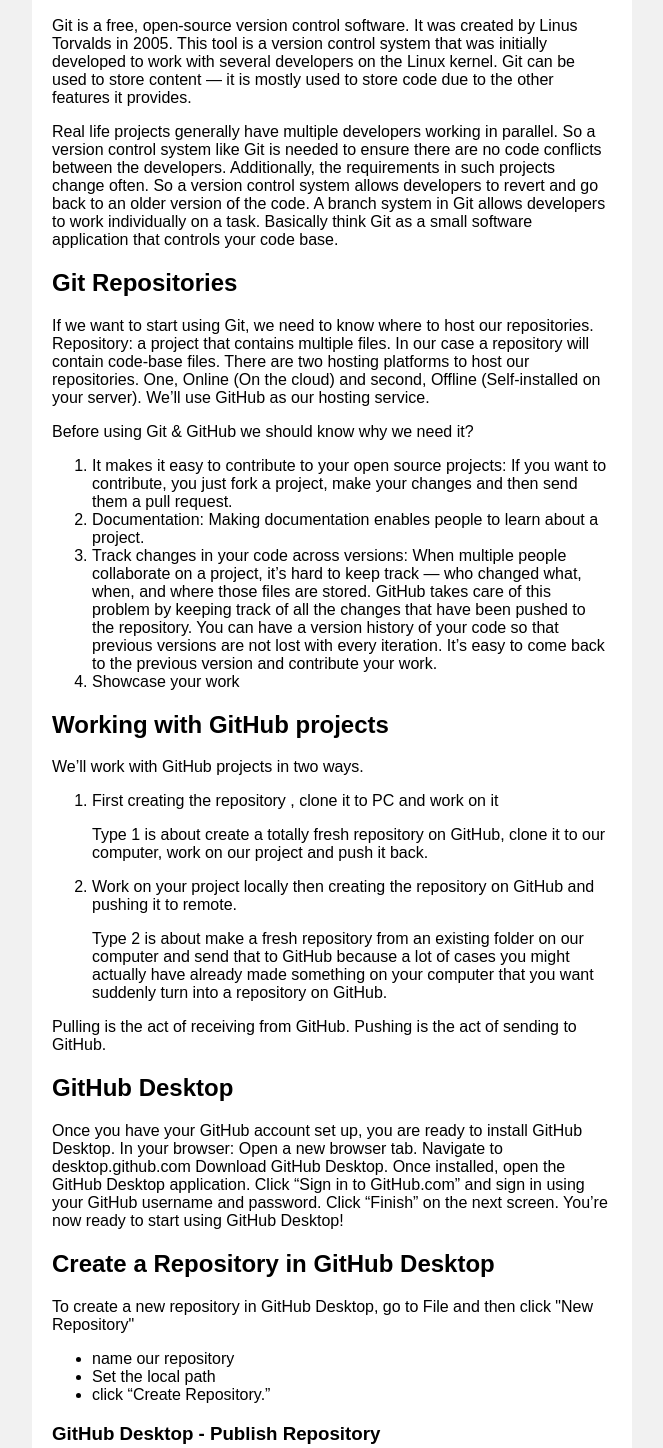
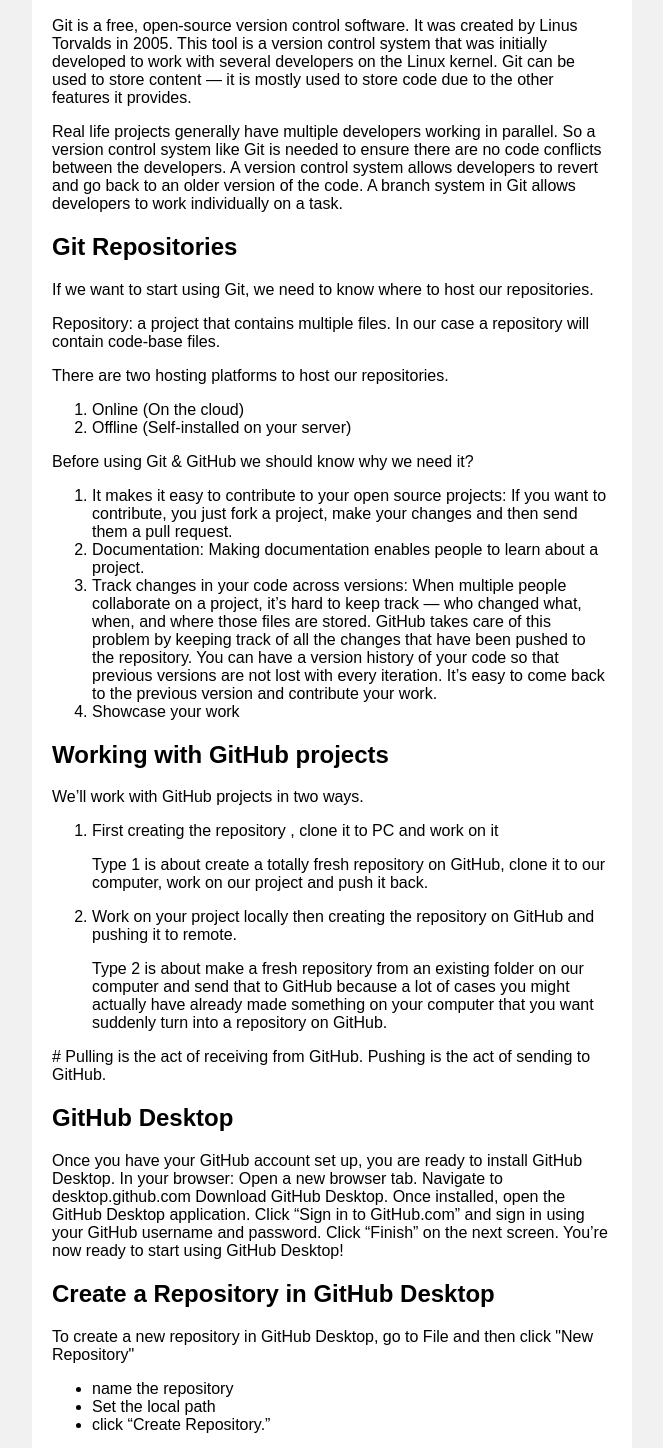
Before and after one commit to aryanandarnav13/Basic-Hooks-in-React, a plain HTML site: page index.html in a window 1280 px wide. Shown: the part 480-1928 px from the top of the page, without its empty margins (308-971 px from the left). Drawn offline with Linux system fonts and the light colour scheme.

Commit message:
refactor: updated blog style

```diff
--- a/index.html
+++ b/index.html
@@ -82,12 +82,19 @@
       <p> Git is a free, open-source version control software. It was created by Linus Torvalds in 2005. This tool is a version control system that was initially developed to work with several developers on the Linux kernel.
         Git can be used to store content — it is mostly used to store code due to the other features it provides.</p>
       <p>Real life projects generally have multiple developers working in parallel. So a version control system like Git is needed to ensure there are no code conflicts between the developers.
-        Additionally, the requirements in such projects change often. So a version control system allows developers to revert and go back to an older version of the code.
-        A branch system in Git allows developers to work individually on a task. Basically think Git as a small software application that controls your code base.</p>
+        A version control system allows developers to revert and go back to an older version of the code.
+        A branch system in Git allows developers to work individually on a task.</p>
 
       <h2> Git Repositories</h2>
 
-      <p>If we want to start using Git, we need to know where to host our repositories. Repository: a project that contains multiple files. In our case a repository will contain code-base files. There are two hosting platforms to host our repositories. One, Online (On the cloud) and second, Offline (Self-installed on your server). We’ll use GitHub as our hosting service.</p>
+      <p>If we want to start using Git, we need to know where to host our repositories. </p>
+       <p>Repository: a project that contains multiple files. In our case a repository will contain code-base files.</p>
+       <p> There are two hosting platforms to host our repositories.</p>
+        <ol>
+          <li>Online (On the cloud)</li>
+          <li> Offline (Self-installed on your server)</li>
+        </ol>
+
       <p>Before using Git & GitHub we should know why we need it?</p>
       <p>
         <ol>
@@ -113,7 +120,7 @@
 </div>
 
 
-     <p>Pulling is the act of receiving from GitHub.
+     <p># Pulling is the act of receiving from GitHub.
       Pushing is the act of sending to GitHub.</p>
 
 
@@ -150,7 +157,7 @@
 
       <p>To create a new repository in GitHub Desktop, go to File and then click "New Repository"</p>
       <ul>
-        <li>name our repository</li>
+        <li>name the repository</li>
         <li> Set the local path</li>
         <li>   click “Create Repository.”</li>
       </ul>
@@ -199,9 +206,9 @@
 
     <hr>
 
-     <h3> So, Thank you everyone for reading. I just explained the basics of Git, GitHub and how to deploy on Netlify. I strongly encourage you guys to read more related articles on Git and GitHub. I hope this blog helped you all.
+     <h5> Thank you everyone for reading. I just explained the basics of Git, GitHub and how to deploy on Netlify. I strongly encourage you guys to read more related articles on Git and GitHub. I hope this blog helped you all.
       Thank you.
- </h3>
+ </h5>
 
 
    </div>
```
